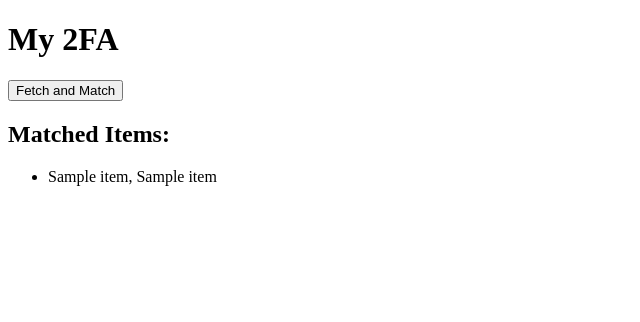
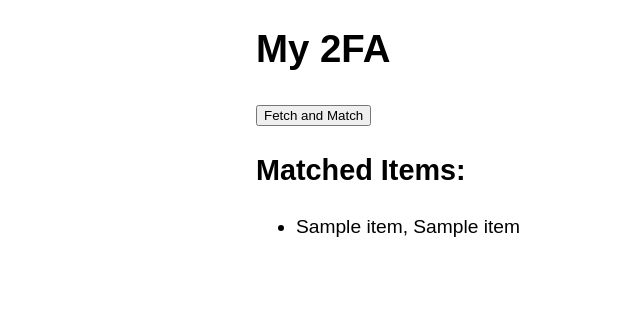
Before and after one commit to hydrabeer/my2fa, a Flask app: template templates/index.html in a window 1280 px wide. Shown: the top 322 px of the page, without its empty margins (0-640 px from the left). Run offline with Flask 3, Linux system fonts and the light colour scheme; the template is opened without the code that fills it: most values are stand-ins (such as "Sample title", 1, 10 or a date in 2020).

Commit message:
Add styling

```diff
--- a/templates/index.html
+++ b/templates/index.html
@@ -2,7 +2,33 @@
 <html lang="en">
 <head>
   <meta charset="UTF-8">
+  <meta name="viewport" content="width=device-width, initial-scale=1">
+  <meta name="color-scheme" content="light dark">
   <title>My 2FA</title>
+  <style>
+    @media (prefers-color-scheme: dark) {
+      body {
+        background: #000
+      }
+    }
+
+    body {
+      margin: 1em auto;
+      max-width: 40em;
+      padding: 0 .62em 3.24em;
+      font: 1.2em/1.62 sans-serif
+    }
+
+    h1, h2, h3 {
+      line-height: 1.2
+    }
+
+    @media print {
+      body {
+        max-width: none
+      }
+    }
+  </style>
 </head>
 <body>
 <h1>My 2FA</h1>
```
